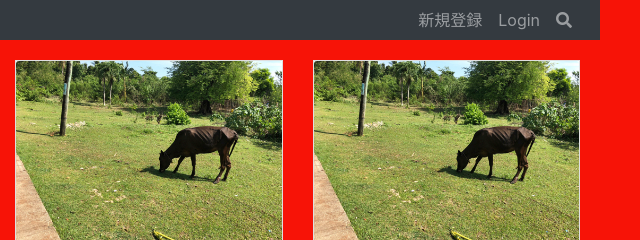
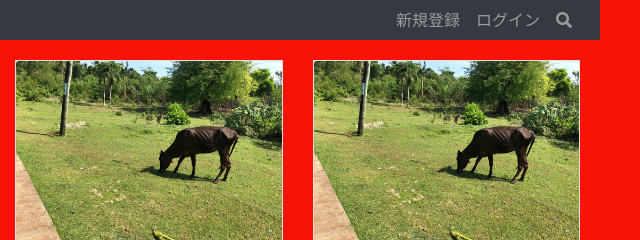
Before and after one commit to AyaTakakura/wagyu_price, a plain HTML site: page index.html in a window 1280 px wide. Shown: the top 240 px of the page, 640-1280 px from the left. Drawn offline with Linux system fonts and the light colour scheme.

Commit message:
loginをログインに変更

```diff
--- a/index.html
+++ b/index.html
@@ -19,7 +19,7 @@
         <a class="nav-link" href="#">新規登録</a>
       </li>
       <li class="nav-item">
-        <a class="nav-link" href="#"> Login</a>
+        <a class="nav-link" href="#">ログイン</a>
       </li>
       <li class="nav-item d-none d-sm-block">
         <a class="nav-link" href="#" data-toggle="modal" data-target="#search-studio"><i class="fas fa-search"></i></a>
```
